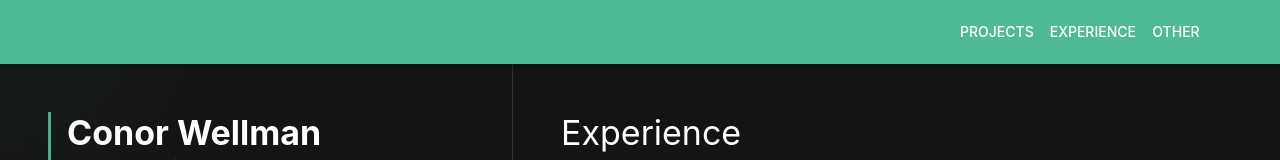
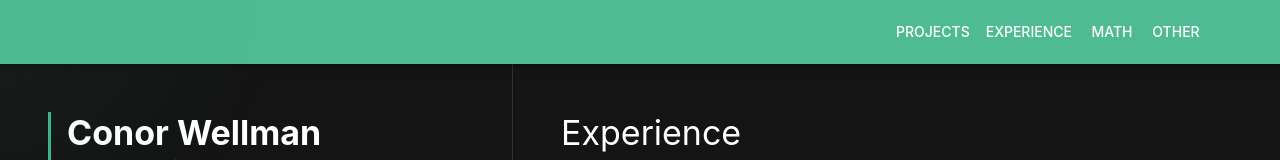
Before and after one commit to conorwell/conor-wellman, a React (Vite) app: page / in a window 1280 px wide. Shown: the top 160 px of the page. Built offline with nearby package versions, Linux system fonts and the light colour scheme; some icons are missing.

Commit message:
fix main pipeline, add math to navbar as test

```diff
--- a/src/components/Navbar.jsx
+++ b/src/components/Navbar.jsx
@@ -15,6 +15,9 @@ export default function Navbar({ onToggleTheme, isDark }) {
           Experience
         </Button>
         <Button color="inherit" href="#other">
+          Math
+        </Button>
+        <Button color="inherit" href="#other">
           Other
         </Button>
 
```
